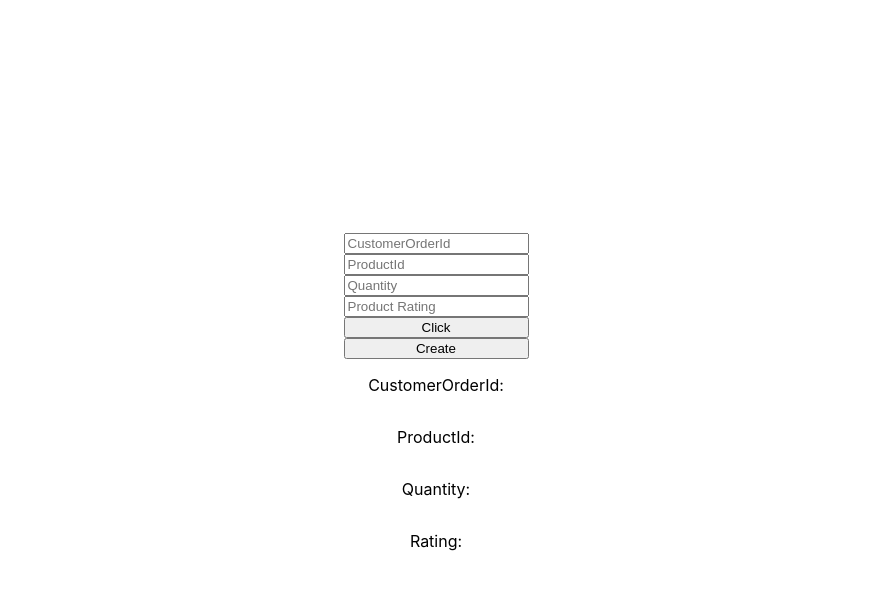
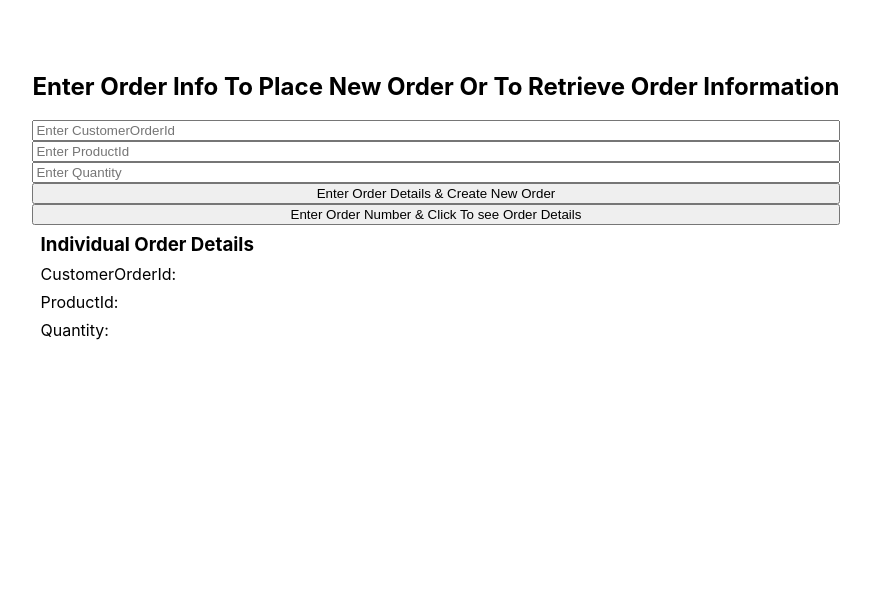
Before and after one commit to chou8395-XOMYwl/crc-code0102, a React (Create React App) app: page / in a window 1280 px wide. Shown: the top 590 px of the page, without its empty margins (204-1075 px from the left). Built offline with nearby package versions, Linux system fonts and the light colour scheme.

Commit message:
Code0102 Working

```diff
--- a/src/App.css
+++ b/src/App.css
@@ -1,9 +1,22 @@
 .App {
-  height: 100vh;
+  height: 50vh;
   display: grid;
   justify-content: center;
   align-content: center;
   text-align: center;
+}
+
+h3 {
+  width: fit-content;
+  margin: 1vh;
+}
+
+p {
+  margin: 1vh;
+  width: fit-content;
+  border-style: solid;
+  border: #282c34;
+  border-width: 1px;
 }
 
 .App-logo {
--- a/src/App.js
+++ b/src/App.js
@@ -59,40 +59,43 @@ function App() {
 
   return (
     <div className="App">
+      <h2>Enter Order Info To Place New Order Or To Retrieve Order Information </h2>
       <input
         type="number"
         name="CustomerOrderId"
-        placeholder="CustomerOrderId"
+        placeholder="Enter CustomerOrderId"
         onChange={setInput}
         >
       </input>
       <input
         type="number"
         name="ProductId"
-        placeholder="ProductId"
+        placeholder="Enter ProductId"
         onChange={setInput}
         >
       </input>
       <input
         type="number"
         name="Quantity"
-        placeholder="Quantity"
+        placeholder="Enter Quantity"
         onChange={setInput}
         >
       </input>
-      <input
+      {/*<input
         type="number"
         name="Rating"
         placeholder="Product Rating"
         onChange={setInput}
         >
-      </input>
-      <button onClick={() => fetchData()}>Click</button>
-      <button onClick={() => createOrder()}>Create</button>
+      </input>*/}
+       <button onClick={() => createOrder()}>Enter Order Details & Create New Order</button>
+      <button onClick={() => fetchData()}>Enter Order Number & Click To see Order Details</button>
+      <div className='container'>
+      <h3>Individual Order Details</h3>
       <p>CustomerOrderId: {returnedData.CustomerOrderId}</p>
       <p>ProductId: {returnedData.ProductId}</p>
       <p>Quantity: {returnedData.Quantity}</p>
-      <p>Rating: {returnedData.Rating}</p>
+      </div>
     </div>
   );
 }
```
